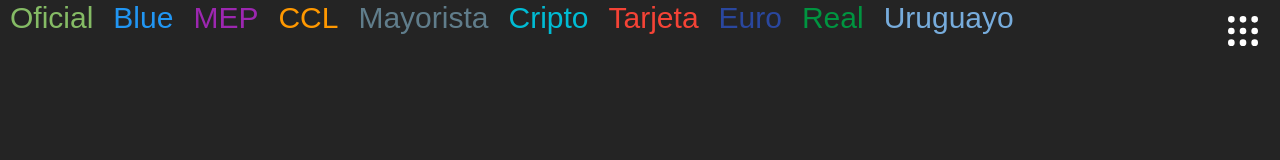
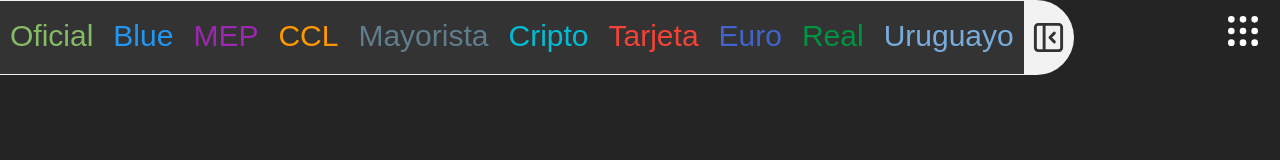
Before and after one commit to VB6Enjoyer/kiosk-inventory, a Vue app: page /#/ in a window 1280 px wide. Shown: the top 160 px of the page. Built offline with nearby package versions, Linux system fonts and the light colour scheme; no server answers.

Commit message:
Added hideable exchange container

```diff
--- a/src/components/DollarValue.vue
+++ b/src/components/DollarValue.vue
@@ -1,6 +1,7 @@
 <script setup lang="ts">
 import { ref, onMounted } from 'vue';
 import axios from 'axios';
+import { PanelLeftClose, PanelRightClose } from 'lucide-vue-next';
 
 // TODO Use alternative API as fallback
 // TODO Perhaps implement a better font
@@ -14,7 +15,12 @@ const cripto = ref(0);
 const tarjeta = ref(0);
 const euro = ref(0);
 const real = ref(0);
-const uruguayo = ref(0)
+const uruguayo = ref(0);
+const isHidden = ref<boolean>(false);
+const dollarContainer = ref<HTMLElement | null>(null);
+
+// New state for hiding the container
+
 
 function getValues() {
     axios.get("https://dolarapi.com/v1/dolares")
@@ -36,7 +42,7 @@ function getValues() {
             euro.value = response.data[1].venta;
             real.value = response.data[2].venta;
             uruguayo.value = response.data[4].venta;
-        })
+        });
 }
 
 function formatCurrency(value: number): string {
@@ -44,52 +50,91 @@ function formatCurrency(value: number): string {
         ? value.toLocaleString('en-US', { minimumFractionDigits: 2, maximumFractionDigits: 2, useGrouping: false })
         : '';
 }
+
+// Handler for hiding the container
+function hideContainer() {
+    isHidden.value = true;
+}
+
 onMounted(() => {
     getValues();
-})
+});
+
+function slideLeft() {
+    if (dollarContainer.value) {
+        dollarContainer.value.style.transform = 'translateX(-96%)';
+        dollarContainer.value.style.transition = 'transform 0.4s cubic-bezier(0.4, 0, 0.2, 1)';
+        isHidden.value = true;
+    }
+}
+
+function slideRight() {
+    if (dollarContainer.value) {
+        dollarContainer.value.style.transform = 'translateX(0)';
+        dollarContainer.value.style.transition = 'transform 0.4s cubic-bezier(0.4, 0, 0.2, 1)';
+        isHidden.value = false;
+    }
+}
 </script>
 
 <template>
-    <div id="dollar-container">
+    <div id="dollar-container" ref="dollarContainer">
+        <span id="hideable-container">
             <div id="oficial-container" class="exchange-container" title="Dólar oficial">
                 <h2 id="oficial-header" class="exchange-title">Oficial</h2>
                 <h4 v-if="oficial > 0" class="exchange-value">${{ formatCurrency(oficial) }} </h4>
             </div>
+
             <div id="blue-container" class="exchange-container" title="Dolar blue/informal">
                 <h2 id="blue-header" class="exchange-title">Blue</h2>
                 <h4 v-if="blue > 0" class="exchange-value">${{ formatCurrency(blue) }}</h4>
             </div>
+
             <div id="bolsa-container" class="exchange-container" title="Dolar Mercado Electrónico de Pagos">
                 <h2 id="bolsa-header" class="exchange-title">MEP</h2>
                 <h4 v-if="bolsa > 0" class="exchange-value">${{ formatCurrency(bolsa) }}</h4>
             </div>
+
             <div id="ccl-container" class="exchange-container" title="Dólar Contado con Liqui">
                 <h2 id="contadoConLiqui-header" class="exchange-title">CCL</h2>
                 <h4 v-if="contadoConLiqui > 0" class="exchange-value">${{ formatCurrency(contadoConLiqui) }}</h4>
             </div>
+
             <div id="mayorista-container" class="exchange-container" title="Dólar mayorista">
                 <h2 id="mayorista-header" class="exchange-title">Mayorista</h2>
                 <h4 v-if="mayorista > 0" class="exchange-value">${{ formatCurrency(mayorista) }}</h4>
             </div>
+
             <div id="cripto-container" class="exchange-container" title="Dólar cripto (Stablecoin)">
                 <h2 id="cripto-header" class="exchange-title">Cripto</h2>
                 <h4 v-if="mayorista > 0" class="exchange-value">${{ formatCurrency(cripto) }}</h4>
             </div>
+
             <div id="tarjeta-container" class="exchange-container" title="Dólar tarjeta">
                 <h2 id="tarjeta-header" class="exchange-title">Tarjeta</h2>
                 <h4 v-if="mayorista > 0" class="exchange-value">${{ formatCurrency(tarjeta) }}</h4>
             </div>
+
             <div id="euro-container" class="exchange-container" title="Euro oficial">
                 <h2 id="euro-header" class="exchange-title">Euro</h2>
                 <h4 v-if="euro > 0" class="exchange-value">${{ formatCurrency(euro) }}</h4>
             </div>
+
             <div id="real-container" class="exchange-container" title="Real brasileño oficial">
                 <h2 id="real-header" class="exchange-title">Real</h2>
                 <h4 v-if="real > 0" class="exchange-value">${{ formatCurrency(real) }}</h4>
             </div>
+
             <div id="uruguayo-container" class="exchange-container" title="Peso uruguayo oficial">
                 <h2 id="uruguayo-header" class="exchange-title">Uruguayo</h2>
                 <h4 v-if="uruguayo > 0" class="exchange-value">${{ formatCurrency(uruguayo) }}</h4>
+            </div>
+        </span>
+
+        <div id="hide-button-container">
+            <button id="hide-button" @click="isHidden ? slideRight() : slideLeft()">
+                <component :is="isHidden ? PanelRightClose : PanelLeftClose" class="hide-icon" />
+            </button>
         </div>
     </div>
 </template>
@@ -102,10 +147,55 @@ onMounted(() => {
     position: absolute;
     left: 0;
     top: 0;
+    background-color: #333;
+    border-left: none;
+    border-right: none;
+    height: 75px;
+}
+
+#hideable-container {
+    display: flex;
+    flex-direction: row;
+    transition: transform 0.4s cubic-bezier(0.4, 0, 0.2, 1), opacity 0.3s;
+    border: 1px solid #f2f2f2;
+    border-left: none;
+    border-right: none;
+}
+
+#dollar-container,
+#hide-button {
+    border-top-right-radius: 40px;
+    border-bottom-right-radius: 40px;
+    border-start-start-radius: 0px;
+}
+
+#hide-button {
+    width: 50px;
+    height: 75px;
+    background-color: #f2f2f2;
+    color: #333;
+    padding: 0;
+    padding-bottom: 1px;
+    border: none;
+}
+
+.hide-icon {
+    width: 35px;
+    height: 35px;
+
+}
+
+#hide-button:hover {
+    background-color: #dddddd;
+}
+
+#hide-button:focus {
+    border: none;
 }
 
 .exchange-container {
-    padding: 0 10px;
+    padding: 0px 10px;
+    height: 77px;
     display: flex;
     flex-direction: column;
     justify-content: center;
@@ -153,7 +243,7 @@ onMounted(() => {
 }
 
 #euro-container {
-    color: rgb(42, 71, 158);
+    color: #4164cc;
 }
 
 #uruguayo-container {
```
Lines whose indentation alone changed are shown as unchanged.
